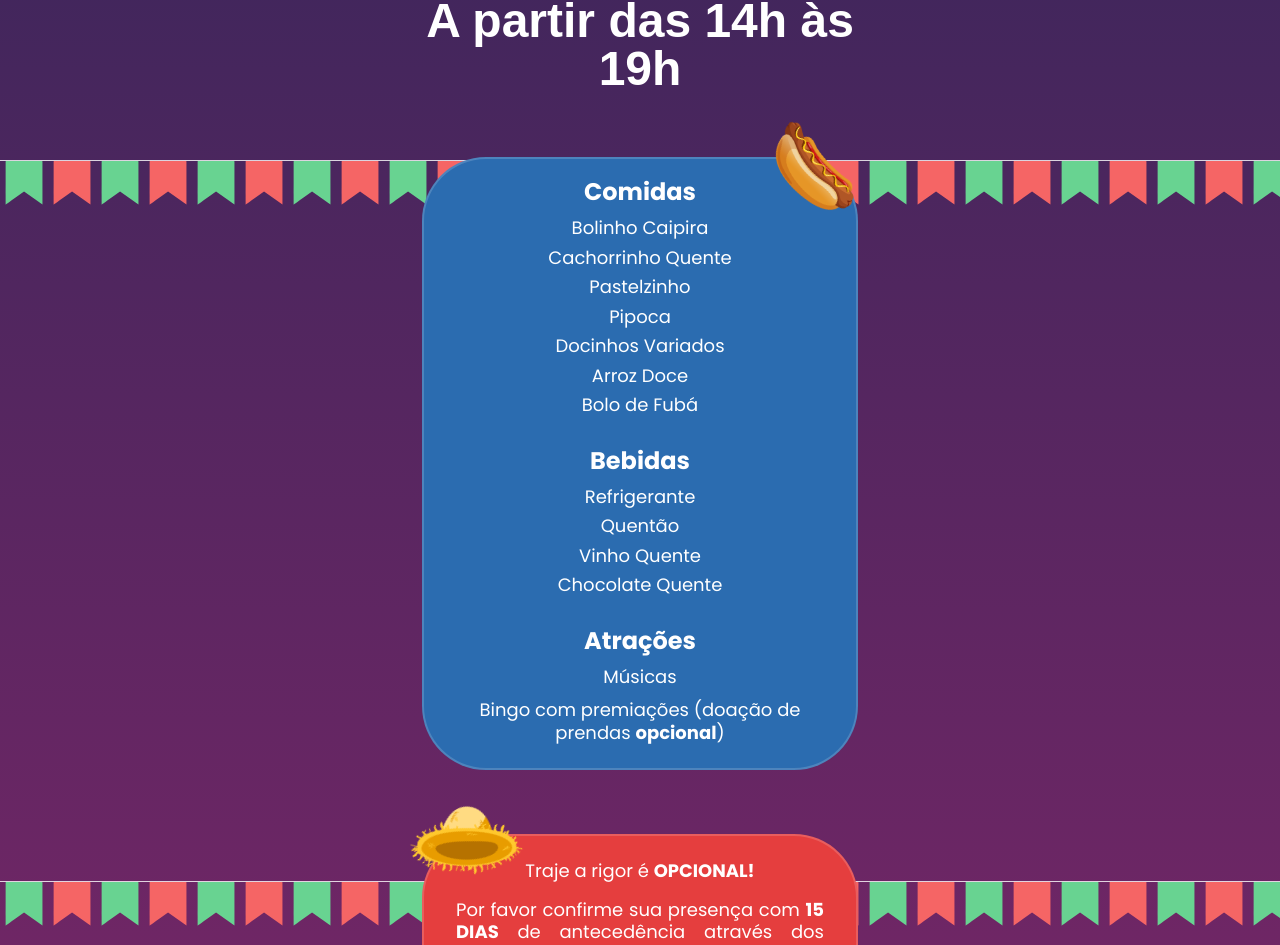
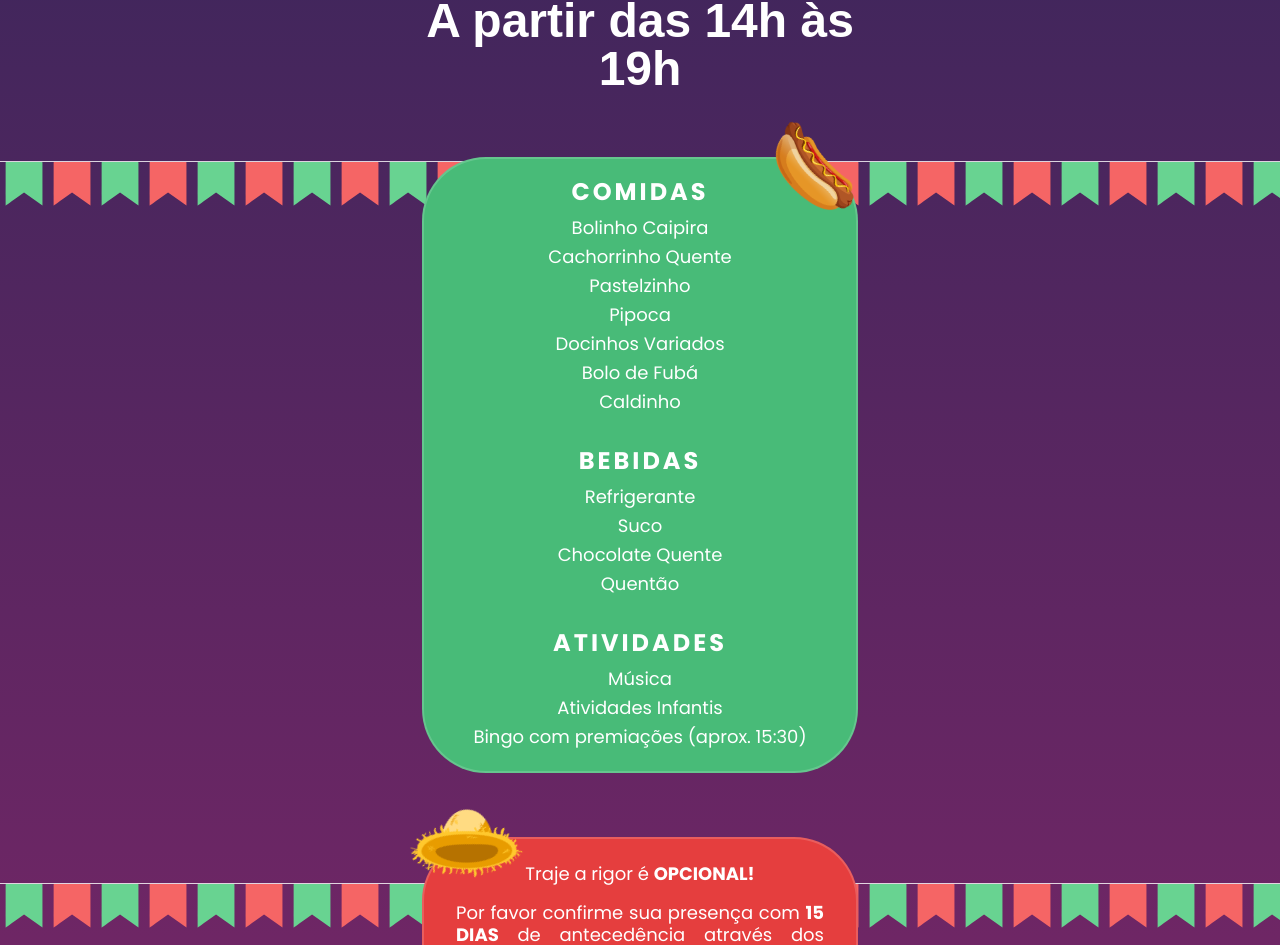
Before and after one commit to guihRovetta/arraia-dos-rovetta, a Next.js app: page / in a window 1280 px wide. Shown: the part 364-1309 px from the top of the page. Built offline with nearby package versions, Linux system fonts and the light colour scheme; a web font is replaced by a local one.

Commit message:
fix: update content

```diff
--- a/src/components/section/FoodsAndDrinksSection.tsx
+++ b/src/components/section/FoodsAndDrinksSection.tsx
@@ -1,45 +1,66 @@
-import {Text, TextProps, VStack} from '@chakra-ui/react';
-import {LongText} from '@internal/components/common';
+import {Text, VStack} from '@chakra-ui/react';
 import {ContentBox} from '@internal/components/template';
 import HotDogImg from 'public/assets/hot-dog.png';
 
-const Title = (props: TextProps) => (
-  <Text fontWeight={700} fontSize="2xl" mb={1} {...props} />
-);
+const FOODS = {
+  title: 'Comidas',
+  list: [
+    'Bolinho Caipira',
+    'Cachorrinho Quente',
+    'Pastelzinho',
+    'Pipoca',
+    'Docinhos Variados',
+    'Bolo de Fubá',
+    'Caldinho',
+  ],
+};
+
+const DRINKS = {
+  title: 'Bebidas',
+  list: ['Refrigerante', 'Suco', 'Chocolate Quente', 'Quentão'],
+};
+
+const ACTIVITIES = {
+  title: 'Atividades',
+  list: [
+    'Música',
+    'Atividades Infantis',
+    'Bingo com premiações (aprox. 15:30)',
+  ],
+};
+
+const LIST = [FOODS, DRINKS, ACTIVITIES];
 
 export const FoodsAndDrinksSection = () => (
   <ContentBox
-    _vStackProps={{bg: 'blue.600', spacing: 10}}
+    _vStackProps={{bg: 'green.400', spacing: 10}}
     _imageProps={{
       src: HotDogImg,
       alt: 'Cachorro-Quente',
     }}
   >
-    <VStack spacing={4}>
-      <Title>Comidas</Title>
-      <Text>Bolinho Caipira</Text>
-      <Text>Cachorrinho Quente</Text>
-      <Text>Pastelzinho</Text>
-      <Text>Pipoca</Text>
-      <Text>Docinhos Variados</Text>
-      <Text>Arroz Doce</Text>
-      <Text>Bolo de Fubá</Text>
-    </VStack>
-
-    <VStack spacing={4}>
-      <Title>Bebidas</Title>
-      <Text>Refrigerante</Text>
-      <Text>Quentão</Text>
-      <Text>Vinho Quente</Text>
-      <Text>Chocolate Quente</Text>
-    </VStack>
-
-    <VStack spacing={4}>
-      <Title>Atrações</Title>
-      <Text>Músicas</Text>
-      <LongText textAlign="center">
-        Bingo com premiações (doação de prendas <strong>opcional</strong>)
-      </LongText>
-    </VStack>
+    {LIST?.map((item, index) => (
+      <VStack key={`item-${index}`} spacing={4}>
+        <Text
+          fontWeight={700}
+          fontSize="2xl"
+          textTransform="uppercase"
+          letterSpacing="3px"
+        >
+          {item?.title}
+        </Text>
+        <VStack>
+          {item?.list?.map((element, elementIndex) => (
+            <Text
+              key={`element-${index}}-${elementIndex}`}
+              lineHeight="21px"
+              textAlign="center"
+            >
+              {element}
+            </Text>
+          ))}
+        </VStack>
+      </VStack>
+    ))}
   </ContentBox>
 );
```
